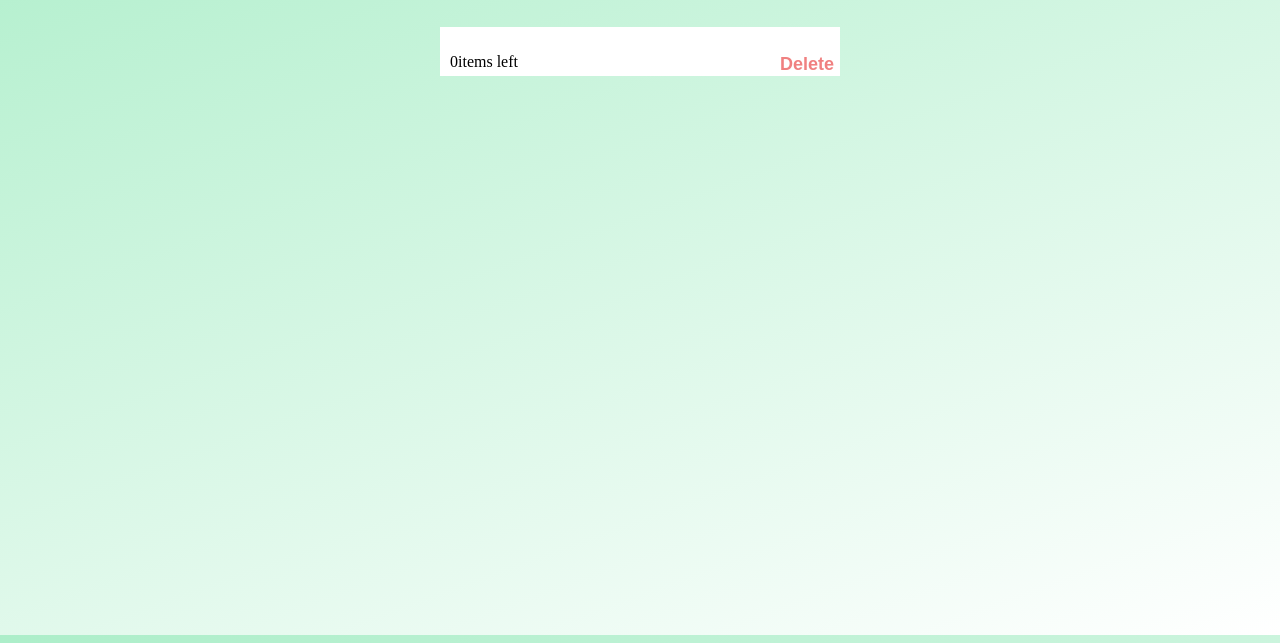
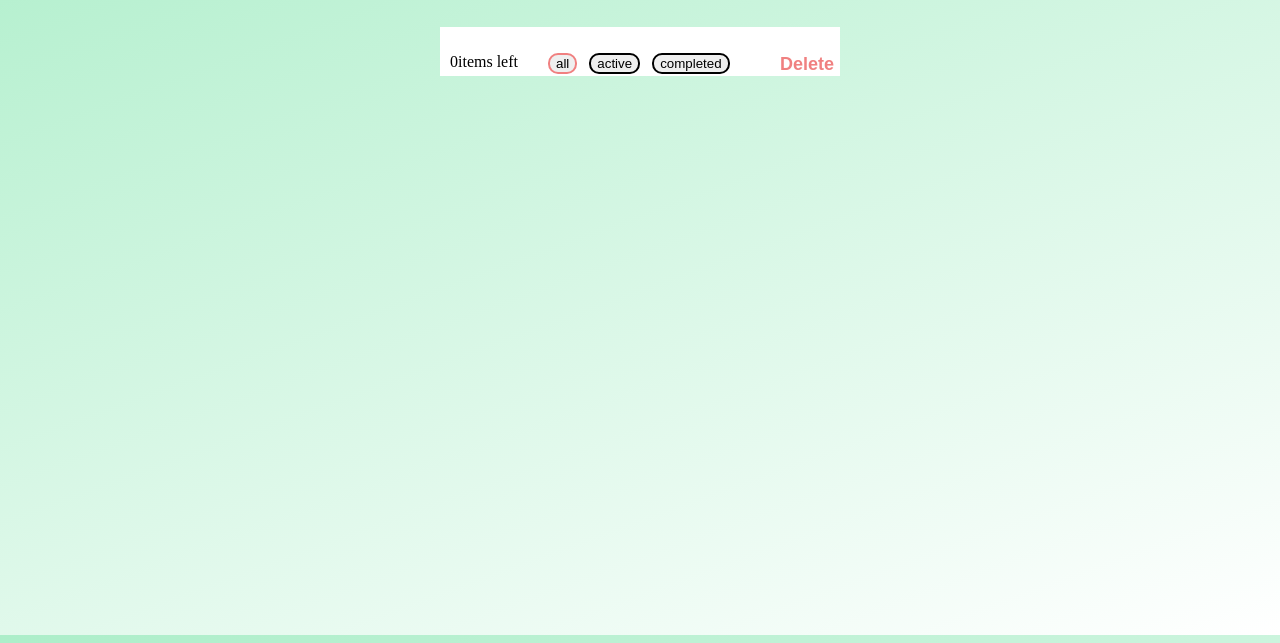
Before and after one commit to jikwan0327/todolist, a plain HTML site: page index.html in a window 1280 px wide. Shown: the part 165-808 px from the top of the page. Drawn offline with nearby package versions, Linux system fonts and the light colour scheme.

Commit message:
todolist
7

```diff
--- a/index.css
+++ b/index.css
@@ -94,3 +94,21 @@ div > ul > li > input {
     margin-left: 10px;
     margin-bottom: 5px;
 }
+
+.center-button {
+    display: flex;
+    justify-content: center;
+    align-items: end;
+}
+
+.active {
+    margin-left: 8px;
+    outline: 0;
+    border: solid 2px;
+    border-radius: 10px;
+}
+
+.active-all {
+    margin-left: 30px;
+    border: lightcoral solid 2px;
+}
--- a/index.html
+++ b/index.html
@@ -19,7 +19,9 @@
             <p id="emptylist"></p>
             <ul></ul>
             <span class="left-item"></span>
-            <div class="center-button"></div>
+            <button class="active active-all" onclick="active(1)">all</button>
+            <button class="active" onclick="active(2)">active</button>
+            <button class="active" onclick="active(3)">completed</button>
             <button class="delete" onclick="Delete()">Delete</button>
         </div>
     </body>
--- a/index.js
+++ b/index.js
@@ -1,7 +1,7 @@
 var toDoList = Array();
 var doToList = "";
 var i = 0;
-var checknum = Array(0);
+var checknum = Array();
 document.querySelector(".left-item").innerHTML = toDoList.length + "items left";
 
 function getInput() {
@@ -14,13 +14,12 @@ function getInputInput() {
     doToList = "";
     i = 0;
     for (var k = 0; k < toDoList.length; k++) {
-        console.log(checknum[k]);
         if (checknum[k] === 1) {
             doToList +=
                 "<li>" +
                 `<button class="delOne" onclick="DeleteOne(${k})">X</button>` +
-                `<input type="checkbox" class="checkList" onclick="is_checked(${k}) checked="true" "/>` +
-                '<div class="newlist">' +
+                `<input type="checkbox" class="checkList" onclick="is_checked(${k})" checked="true"/>` +
+                '<div class="newlist" style="color: rgba(200, 200, 200, 100);text-decoration:line-through;" >' +
                 toDoList[i + k] +
                 "</div>" +
                 "</li>";
@@ -58,12 +57,10 @@ function is_checked(value) {
         checkName[value].style.color = "rgba(200, 200, 200, 100";
         checkName[value].style.textDecoration = "line-through";
         checknum[value] = 1;
-        console.log(checknum[value]);
     } else {
         checkName[value].style.color = "black";
         checkName[value].style.textDecoration = "none";
         checknum[value] = 0;
-        console.log(checknum[value]);
     }
 }
 
@@ -81,3 +78,29 @@ input.addEventListener("keypress", function (event) {
         document.getElementById("reset").click();
     }
 });
+
+const active = (value) => {
+    var activeSelect = document.getElementsByClassName("active");
+    if (value === 1) {
+        activeSelect[0].style.borderColor = "lightcoral";
+        activeSelect[1].style.borderColor = "black";
+        activeSelect[2].style.borderColor = "black";
+    }
+    if (value === 2) {
+        activeSelect[0].style.borderColor = "black";
+        activeSelect[1].style.borderColor = "lightcoral";
+        activeSelect[2].style.borderColor = "black";
+        for (var i = 0; i < toDoList.length; i++) {
+            if (checknum[i] === 1) {
+                checknum.splice(i, 1);
+                toDoList.splice(i, 1);
+                getInputInput();
+            }
+        }
+    }
+    if (value === 3) {
+        activeSelect[0].style.borderColor = "black";
+        activeSelect[1].style.borderColor = "black";
+        activeSelect[2].style.borderColor = "lightcoral";
+    }
+};
```
